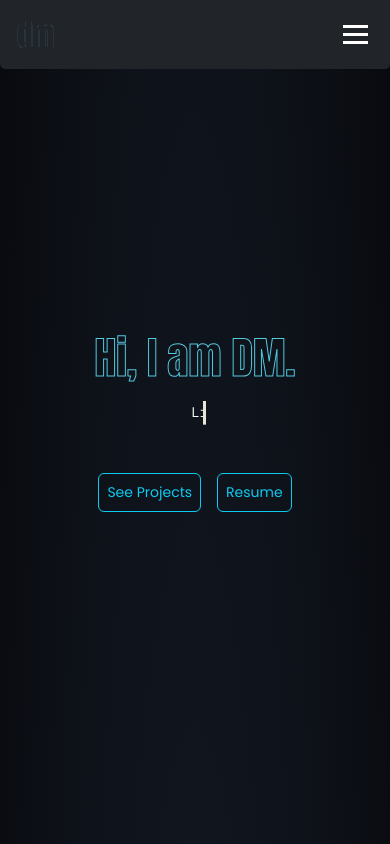
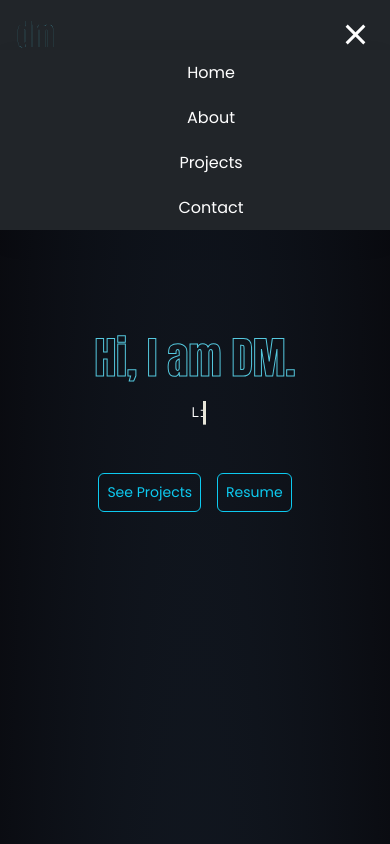
Before and after one commit to dmcanteros/portfolio-website, a website: page index.html in a window 390 px wide. Both pictures are taken after a click on the element 355 px from the left and 34 px from the top of the page. Shown: the top 844 px of the page. Drawn offline with nearby package versions, Linux system fonts and the light colour scheme.

Commit message:
hamburger bar menu

```diff
--- a/index.html
+++ b/index.html
@@ -53,16 +53,16 @@
 
           <ul class="menu" id="menu">
             <li>
-              <a href="#home">Home</a>
+              <a href="#home" class="nav-link">Home</a>
             </li>
             <li>
-              <a href="#about">About</a>
+              <a href="#about" class="nav-link">About</a>
             </li>
             <li>
-              <a href="#projects">Projects</a>
+              <a href="#projects" class="nav-link">Projects</a>
             </li>
             <li>
-              <a href="#contact">Contact</a>
+              <a href="#contact" class="nav-link">Contact</a>
             </li>
           </ul>
 
@@ -501,6 +501,7 @@
         <script src="./script-files.js/vanilla-tilt.js"></script>
         <script src="js/bootstrap.bundle.js"></script>
         <script src="https://kit.fontawesome.com/b50adb35fd.js" crossorigin="anonymous"></script>
+        <script src="./script-files.js/hambar.js"></script>
 
     </main>
   </body>
--- /dev/null
+++ b/script-files.js/hambar.js
@@ -0,0 +1,21 @@
+document.addEventListener("DOMContentLoaded", function() {
+    const hamburger = document.querySelector(".hamburger");
+    const menu = document.querySelector(".menu");
+    const navLink = document.querySelectorAll(".nav-link");
+
+    hamburger.addEventListener("click", mobileMenu);
+    navLink.forEach(n => n.addEventListener("click", closeMenu));
+
+    // The dropdown will show after clicking the hamburger bar menu
+    function mobileMenu() {
+        hamburger.classList.toggle("active");
+        menu.classList.toggle("active");
+    }
+
+    /* The dropdown will close after clicking any menu item inside
+    the hamburger bar menu */
+    function closeMenu() {
+        hamburger.classList.remove("active");
+        menu.classList.remove("active");
+    }
+});
--- a/style.css
+++ b/style.css
@@ -11,6 +11,7 @@
     --glass-card-border: rgba(255,255,255,0.3);
     --glass-card: rgba(255,255,255,0.1);
     --secondary-text: #d1c9c9;
+    --navbar: #212529;
 }
 
 * {
@@ -80,10 +81,13 @@ nav {
 }
 
 .hamburger .bar {
+    display: block;
     width: 25px;
     height: 3px;
     background-color: var(--white);
     margin: 5px 0;
+    -webkit-transition: all 0.3s ease-in-out;
+    transition: all 0.3s ease-in-out;
 }
 
 .menu {
@@ -94,6 +98,7 @@ nav {
 
 .menu li {
     margin-right: 20px;
+    list-style: none;
 }
 
 .menu li:last-child {
@@ -112,28 +117,29 @@ nav {
     color: var(--black);
 }
 
-.menu.show,
-.hamburger.active {
-    display: none;
-}
-
 /* --- Nav Bar Responsiveness --- */
 
 @media screen and (max-width: 768px) {
 
     .menu {
-        display: none;
+        display: none; /* hide menu by default */
         flex-direction: column;
-        background-color: #333;
-        position: absolute;
+        background-color: var(--navbar);
+        position: fixed;
         top: 50px;
         left: 0;
         width: 100%;
-        z-index: 1;
+        text-align: center;
+        box-shadow: 0 10px 27px rgba(0, 0, 0, 0.05);
     }
 
-    .menu li {
-        margin: 0;
+    .menu.active {
+        display: flex; /* show menu when active */
+    }
+
+    .menu li,
+    .menu li:last-child {
+        margin: 0 auto;
     }
 
     .menu a {
@@ -142,23 +148,27 @@ nav {
     }
 
     .menu a:hover {
-        background-color: #555;
+        background-color: var(--blue);
+        color: var(--black);
     }
 
     .hamburger {
         display: block;
+        cursor: pointer;
     }
 
-    .menu.show {
-        display: flex;
+    .hamburger.active .bar:nth-child(2) {
+        opacity: 0;
     }
 
-    .menu.show .dropdown-menu {
-        display: none;
+    .hamburger.active .bar:nth-child(1) {
+        -webkit-transform: translateY(8px) rotate(45deg);
+        transform: translateY(8px) rotate(45deg);
     }
 
-    .hamburger.show .bar {
-        background-color: #fff;
+    .hamburger.active .bar:nth-child(3) {
+        -webkit-transform: translateY(-8px) rotate(-45deg);
+        transform: translateY(-8px) rotate(-45deg);
     }
 }
 
```
